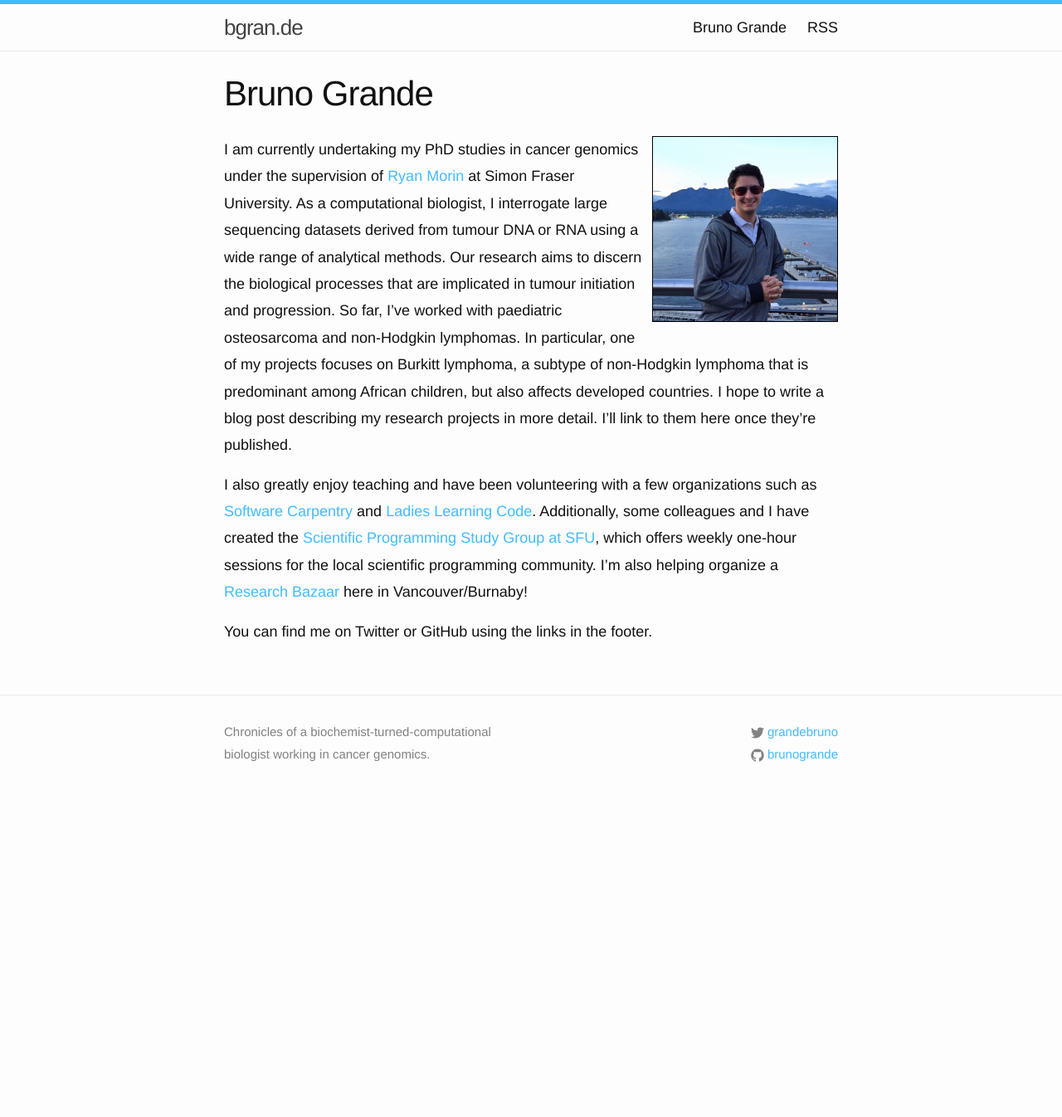
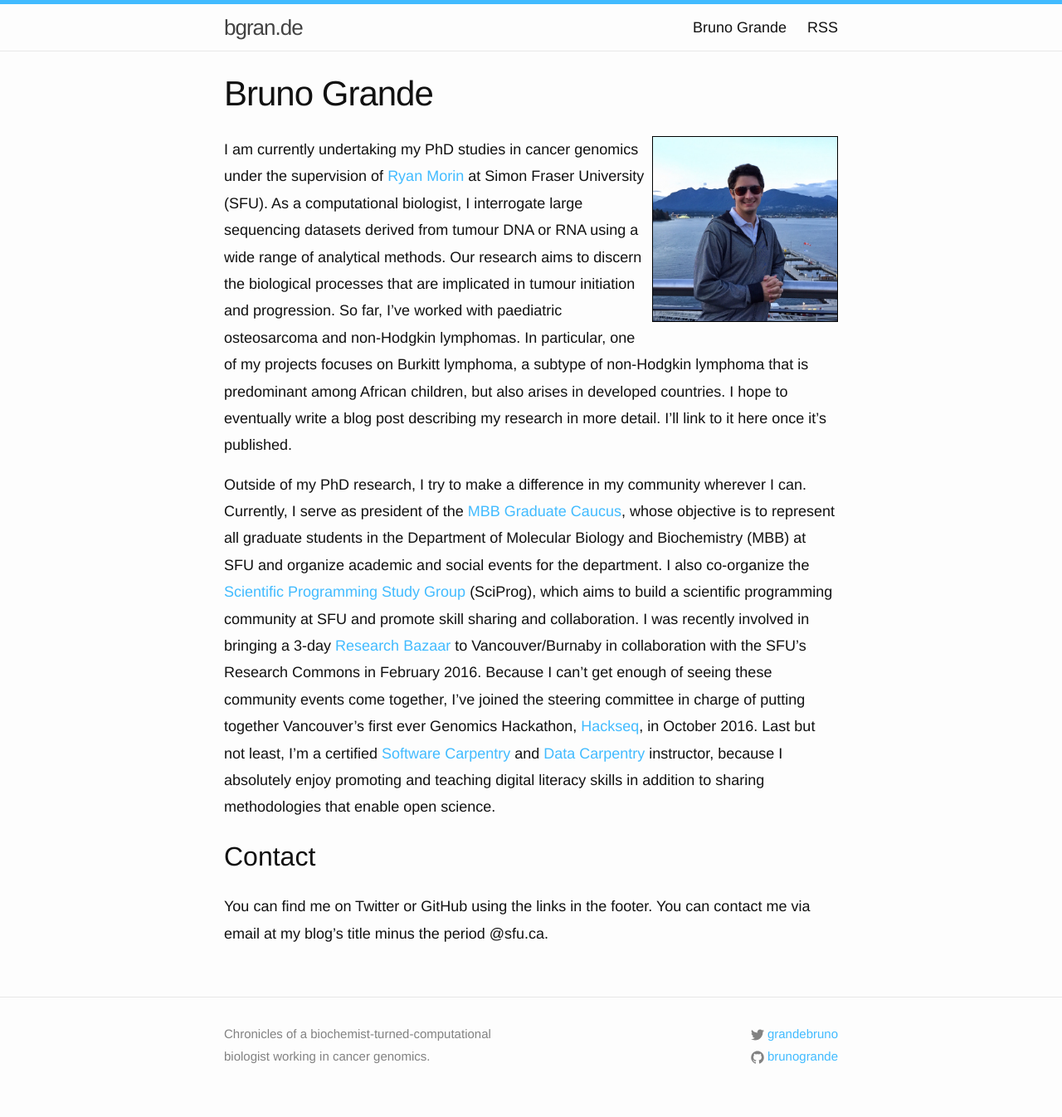
Before and after one commit to BrunoGrandePhD/scientificbruno.github.io, a Jekyll site: the page built from bruno-grande.md, in a window 1280 px wide. Shown: the whole page at 83% size. Built offline with Jekyll 4.4.1, drawn with Linux system fonts in a browser that asks for light colours; nearby versions of some CDN libraries; before the commit the page ends 982 px from its top, so only the background shows below that.

Commit message:
Update personal bio

```diff
--- a/bruno-grande.md
+++ b/bruno-grande.md
@@ -6,8 +6,10 @@ permalink: /bruno-grande/
 
 <img src="/assets/avatar.jpg" alt="Bruno Grande" class="avatar">
 
-I am currently undertaking my PhD studies in cancer genomics under the supervision of [Ryan Morin](http://www.sfu.ca/mbb/People/Morin/) at Simon Fraser University. As a computational biologist, I interrogate large sequencing datasets derived from tumour DNA or RNA using a wide range of analytical methods. Our research aims to discern the biological processes that are implicated in tumour initiation and progression. So far, I've worked with paediatric osteosarcoma and non-Hodgkin lymphomas. In particular, one of my projects focuses on Burkitt lymphoma, a subtype of non-Hodgkin lymphoma that is predominant among African children, but also affects developed countries. I hope to write a blog post describing my research projects in more detail. I'll link to them here once they're published.
+I am currently undertaking my PhD studies in cancer genomics under the supervision of [Ryan Morin](http://www.sfu.ca/mbb/People/Morin/) at Simon Fraser University (SFU). As a computational biologist, I interrogate large sequencing datasets derived from tumour DNA or RNA using a wide range of analytical methods. Our research aims to discern the biological processes that are implicated in tumour initiation and progression. So far, I've worked with paediatric osteosarcoma and non-Hodgkin lymphomas. In particular, one of my projects focuses on Burkitt lymphoma, a subtype of non-Hodgkin lymphoma that is predominant among African children, but also arises in developed countries. I hope to eventually write a blog post describing my research in more detail. I'll link to it here once it's published.
 
-I also greatly enjoy teaching and have been volunteering with a few organizations such as [Software Carpentry](http://software-carpentry.org/) and [Ladies Learning Code](http://ladieslearningcode.com/). Additionally, some colleagues and I have created the [Scientific Programming Study Group at SFU](http://sciprog.ca), which offers weekly one-hour sessions for the local scientific programming community. I'm also helping organize a [Research Bazaar](http://melbourne.resbaz.edu.au/) here in Vancouver/Burnaby!
+Outside of my PhD research, I try to make a difference in my community wherever I can. Currently, I serve as president of the [MBB Graduate Caucus](http://www.sfu.ca/mbbgradcaucus.html), whose objective is to represent all graduate students in the Department of Molecular Biology and Biochemistry (MBB) at SFU and organize academic and social events for the department. I also co-organize the [Scientific Programming Study Group](http://sciprog.ca) (SciProg), which aims to build a scientific programming community at SFU and promote skill sharing and collaboration. I was recently involved in bringing a 3-day [Research Bazaar](http://melbourne.resbaz.edu.au/) to Vancouver/Burnaby in collaboration with the SFU's Research Commons in February 2016. Because I can't get enough of seeing these community events come together, I've joined the steering committee in charge of putting together Vancouver's first ever Genomics Hackathon, [Hackseq](http://www.hackseq.com/), in October 2016. Last but not least, I'm a certified [Software Carpentry](http://software-carpentry.org/) and [Data Carpentry](http://www.datacarpentry.org/) instructor, because I absolutely enjoy promoting and teaching digital literacy skills in addition to sharing methodologies that enable open science.
 
-You can find me on Twitter or GitHub using the links in the footer.
+## Contact
+
+You can find me on Twitter or GitHub using the links in the footer. You can contact me via email at my blog's title minus the period @sfu.ca.
```
